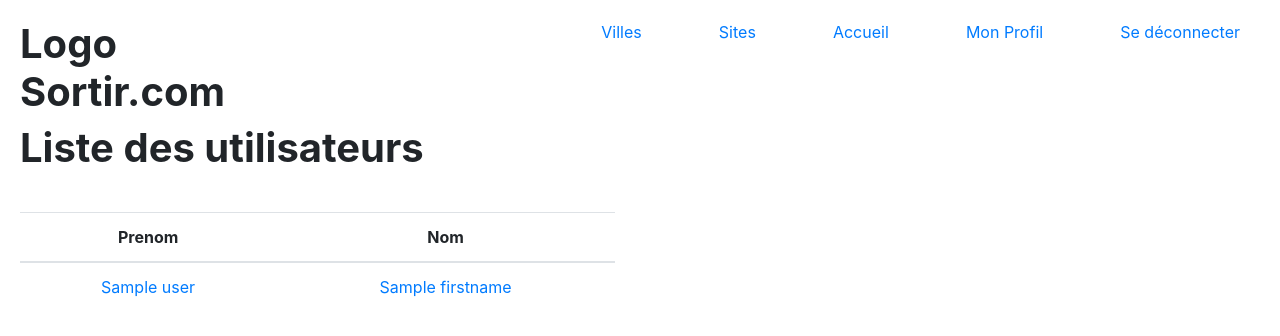
After one commit to Sentakukii/Sortir, a Symfony app: template projetSortir/templates/user/index.html.twig in a window 1280 px wide. The commit adds this page. Shown: the top 336 px of the page. Run offline with Twig, Linux system fonts and the light colour scheme; the template is opened without the code that fills it: most values are stand-ins (such as "Sample title", 1, 10 or a date in 2020); some libraries are stand-ins or nearby versions.

Commit message:
all users

```diff
--- a/projetSortir/src/Controller/ProfilController.php
+++ b/projetSortir/src/Controller/ProfilController.php
@@ -88,7 +88,7 @@ class ProfilController extends AbstractController
      */
     public function displayProfil(Request $request, EntityManagerInterface $em)
     {
-        $user = $em->getRepository(User::class)->find($request->get('organizerId'));
+        $user = $em->getRepository(User::class)->find($request->get('userId'));
 
         return $this->render('profil/displayProfil.html.twig', [
             'controller_name' => 'ProfilController',
--- a/projetSortir/templates/event/index.html.twig
+++ b/projetSortir/templates/event/index.html.twig
@@ -115,8 +115,8 @@
                 <tbody>
                 {% for user in event.usersList %}
                     <tr id="row_event_{{ user.id }}">
-                        <td>{{ user.name }}</td>
-                        <td>{{ user.firstname }}</td>
+                        <td><a href="{{ path('displayProfil') }}?userId={{ user.getId() }}">{{ user.name }}</a></td>
+                        <td><a href="{{ path('displayProfil') }}?userId={{ user.getId() }}">{{ user.firstname }}</a></td>
                     </tr>
                 {% endfor %}
                 </tbody>
--- a/projetSortir/templates/home/index.html.twig
+++ b/projetSortir/templates/home/index.html.twig
@@ -92,7 +92,7 @@
                         {% endif %}
                     </td>
                     <td>
-                        <a href="{{ path('displayProfil') }}?organizerId={{ event.getOrganizer().getId() }}">{{ event.getOrganizer() }}</a>
+                        <a href="{{ path('displayProfil') }}?userId={{ event.getOrganizer().getId() }}">{{ event.getOrganizer() }}</a>
                     </td>
                     <td>{% if event in app.user.eventsOrganized %}
                             {% if event.state == 'Créée'%}
@@ -132,6 +132,7 @@
         </table>
     </div>
     <button class="btn btn-primary" onclick="window.location='{{ path('eventCreate') }}';">Créer une sortie</button>
+    <button class="btn btn-primary" onclick="window.location='{{ path('user') }}';">Tous les utilisateurs</button>
 {% endblock %}
 
 {% block javascripts %}
--- a/projetSortir/templates/profil/displayProfil.html.twig
+++ b/projetSortir/templates/profil/displayProfil.html.twig
@@ -4,7 +4,7 @@
 
 {% block body %}
         <div class="row justify-content-center">
-            <h1>Mon profil</h1>
+            <h1>profil de {{ user.firstName }}</h1>
         </div>
 
         <div class="row justify-content-center">
--- /dev/null
+++ b/projetSortir/templates/user/index.html.twig
@@ -0,0 +1,36 @@
+{% extends 'base.html.twig' %}
+
+{% block title %}Hello UserController!{% endblock %}
+
+{% block body %}
+    <h1>Liste des utilisateurs</h1>
+    <div class="row">
+        <div class="col-md-6">
+            <table class="table">
+                <thead>
+                <tr>
+                    <th scope="col">Prenom</th>
+                    <th scope="col">Nom</th>
+                    {% if is_granted('ROLE_ADMIN') %}
+                        <th scope="col">action</th>
+                    {% endif %}
+                </tr>
+                </thead>
+                <tbody>
+                {% for user in users %}
+                    <tr id="row_event_{{ user.id }}">
+                        <td><a href="{{ path('displayProfil') }}?userId={{ user.getId() }}">{{ user.name }}</a></td>
+                        <td><a href="{{ path('displayProfil') }}?userId={{ user.getId() }}">{{ user.firstname }}</a></td>
+                        {% if is_granted('ROLE_ADMIN') %}
+                            <td>
+                                <a href="#">Supprimer</a><span>-</span>
+                                <a href="#">Desactiver</a>
+                            </td>
+                        {% endif %}
+                    </tr>
+                {% endfor %}
+                </tbody>
+            </table>
+        </div>
+    </div>
+{% endblock %}
```
Also changed, not shown: projetSortir/src/Controller/UserController.php (added, +24 -0 lines).
